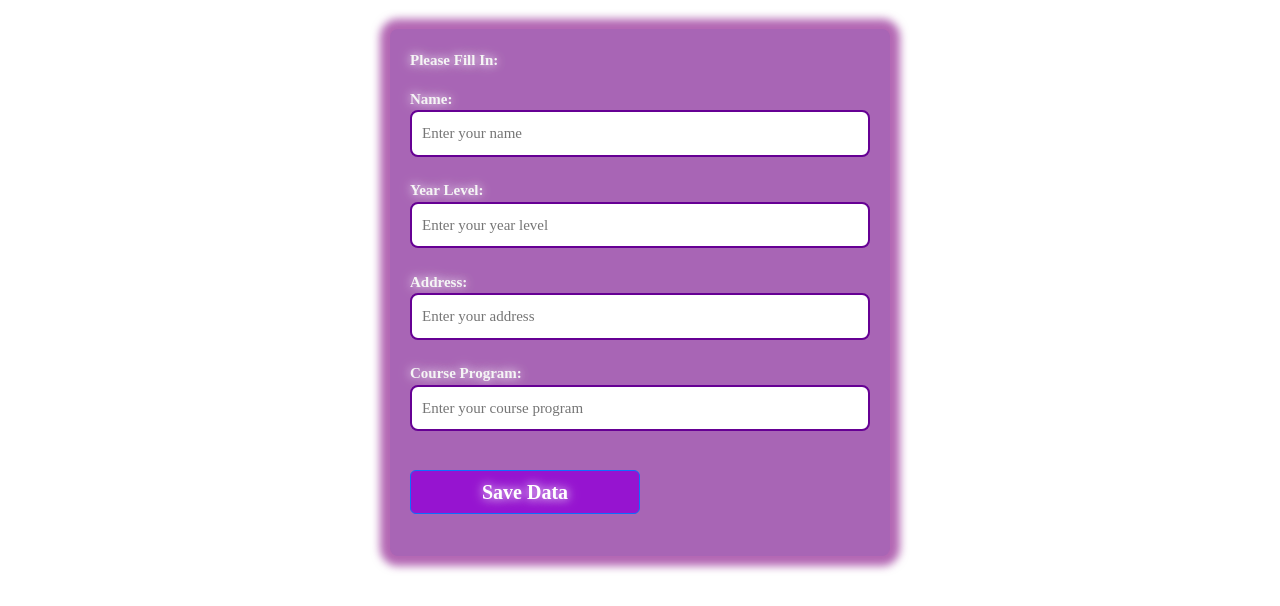
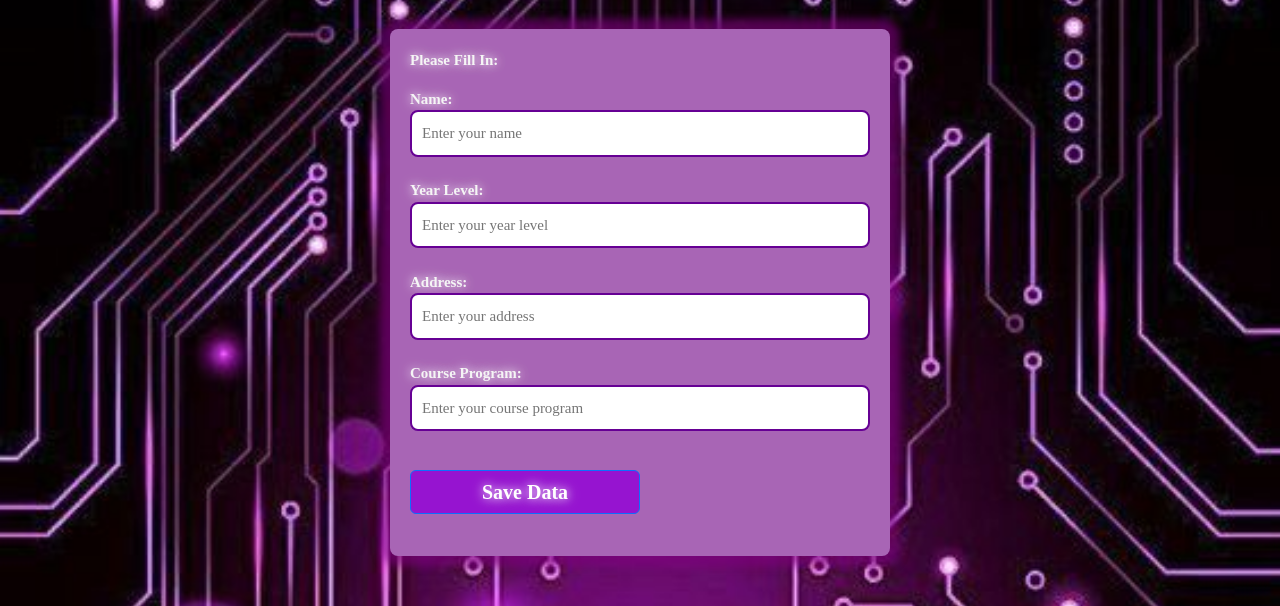
Before and after one commit to xhinsade/IT24C, a plain HTML site: page App Gallery.html/Basic_Event/applet1.html in a window 1280 px wide. Shown: the part 262-868 px from the top of the page. Drawn offline with nearby package versions, Linux system fonts and the light colour scheme.

Commit message:
Added the styles in the applet1 with background

```diff
--- a/App Gallery.html/Basic_Event/applet1.css
+++ b/App Gallery.html/Basic_Event/applet1.css
@@ -1,5 +1,5 @@
 body {
-  background-image: url("img/background.jpeg");
+  background-image: url("background.jpeg");
   background-repeat: no-repeat;
   background-size: cover;
   align-items: center;
```
Also changed, not shown: App Gallery.html/Basic_Event/background.jpeg (added).
